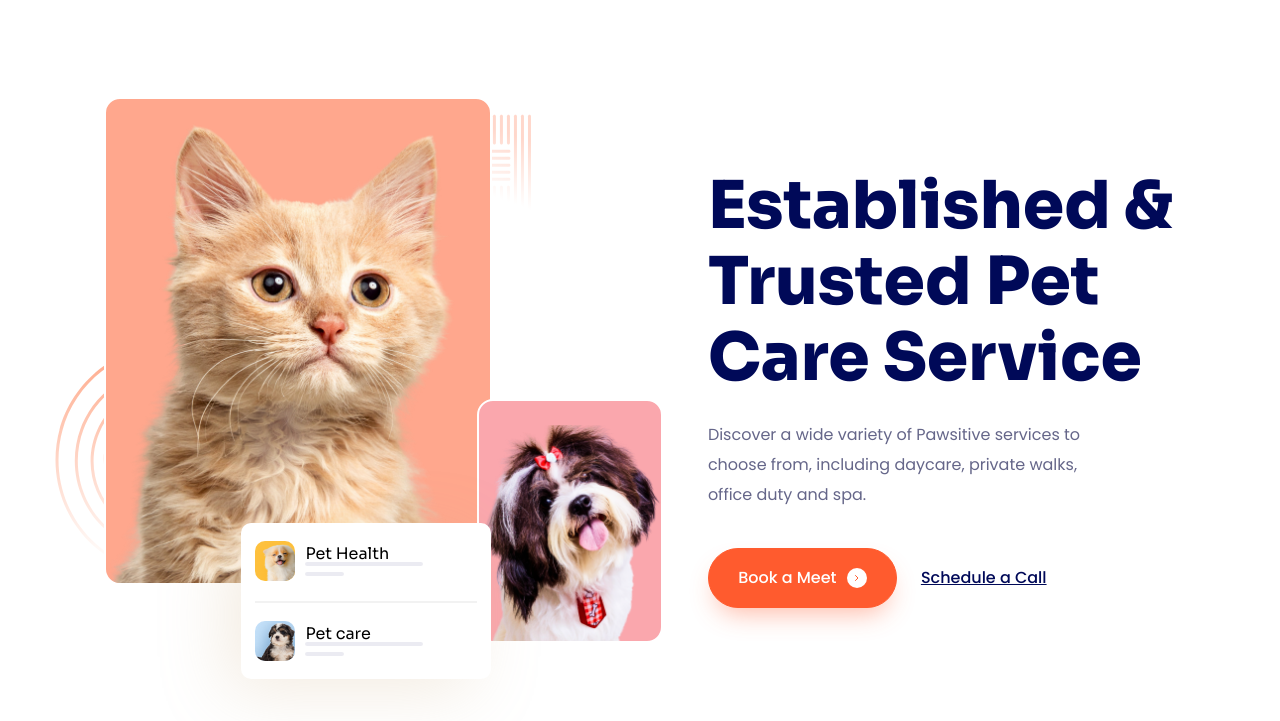
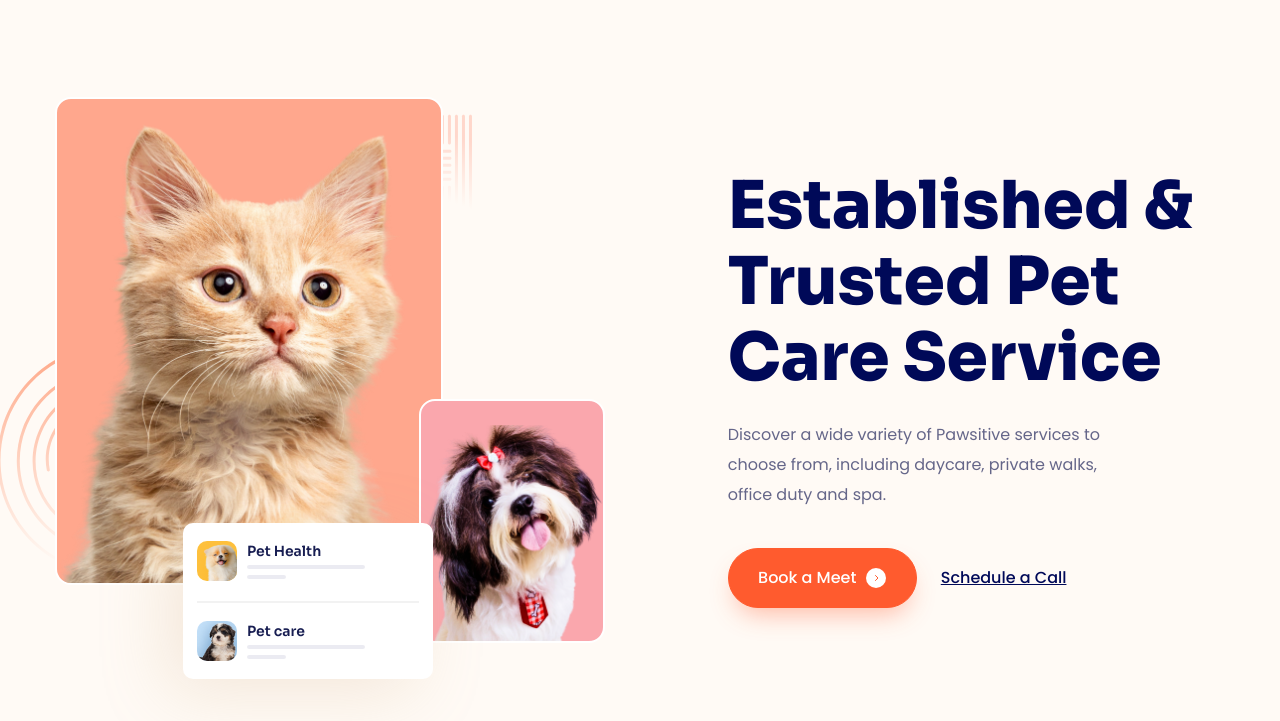
Before and after one commit to pmh3107/htmlcss-Project-04, a plain HTML site: page index.html in a window 1280 px wide. Shown: the part 79-800 px from the top of the page. Drawn offline with Linux system fonts and the light colour scheme.

Commit message:
Fix somthing in Hero

```diff
--- a/assets/css/style.css
+++ b/assets/css/style.css
@@ -17,6 +17,7 @@ html {
 }
 
 body {
+    background-color: #FFFAF5;
     font-family: var(--font-primary);
     font-size: 1.6rem;
 }
@@ -87,9 +88,10 @@ button {
 }
 
 /* Header */
+
 /* Navbar */
 .navbar {
-    margin: 26px 0 100px;
+    padding: 26px 0 100px;
 }
 
 .navbar__inner {
@@ -144,13 +146,13 @@ button {
 
 .hero__media {
     position: relative;
-    width: 52%;
+    width: 47%;
     min-height: 582px;
 }
 
 .hero__img-cat {
     position: absolute;
-    right: 171px;
+    left: 0;
     bottom: 94px;
     width: 388px;
     height: 488px;
@@ -175,7 +177,7 @@ button {
 
 .hero__bg-circle {
     position: absolute;
-    left: 0;
+    left: -58px;
     bottom: 103px;
 }
 
@@ -227,7 +229,17 @@ button {
     background-color: #C6E2FA;
 }
 
+.hero__info--heading {
+    color: #181E52;
+    font-family: Sora;
+    font-size: 1.4rem;
+    font-weight: 600;
+    line-height: 1;
+    /* 100% */
+}
+
 .hero__info--long-vector {
+    margin-top: 7px;
     width: 118px;
     height: 4px;
     border-radius: 10px;
@@ -245,8 +257,12 @@ button {
 }
 
 .hero__content {
-    width: 44.2%;
+    width: 42.5%;
     min-height: 440px;
+}
+
+.hero__heading {
+    width: 517px;
 }
 
 .hero__desc {
--- a/index.html
+++ b/index.html
@@ -194,7 +194,7 @@
             </section>
             <!-- Right Hero -->
             <section class="hero__content">
-              <h1 class="section-heading">
+              <h1 class="section-heading hero__heading">
                 Established & Trusted Pet Care Service
               </h1>
               <p class="section-desc hero__desc">
```
